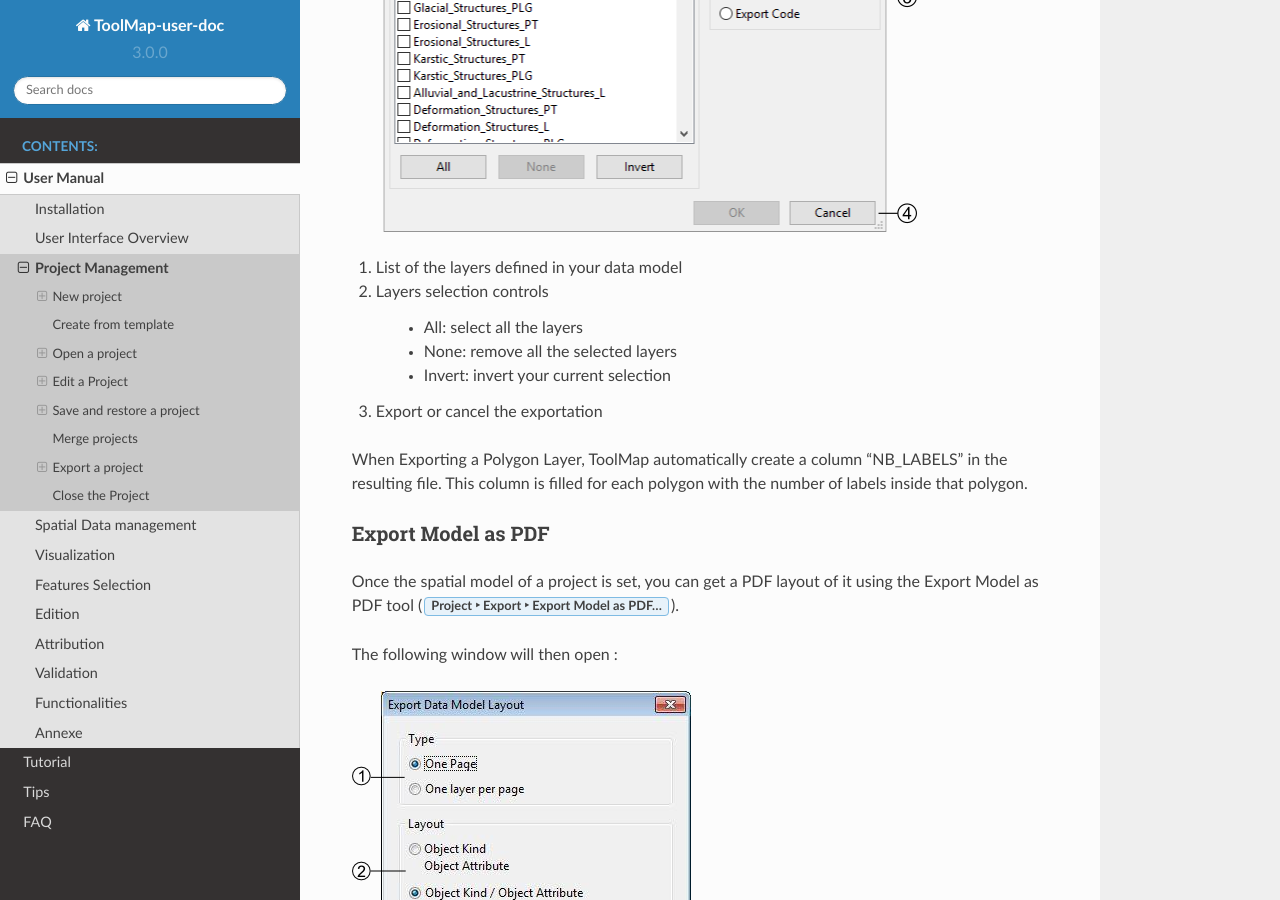
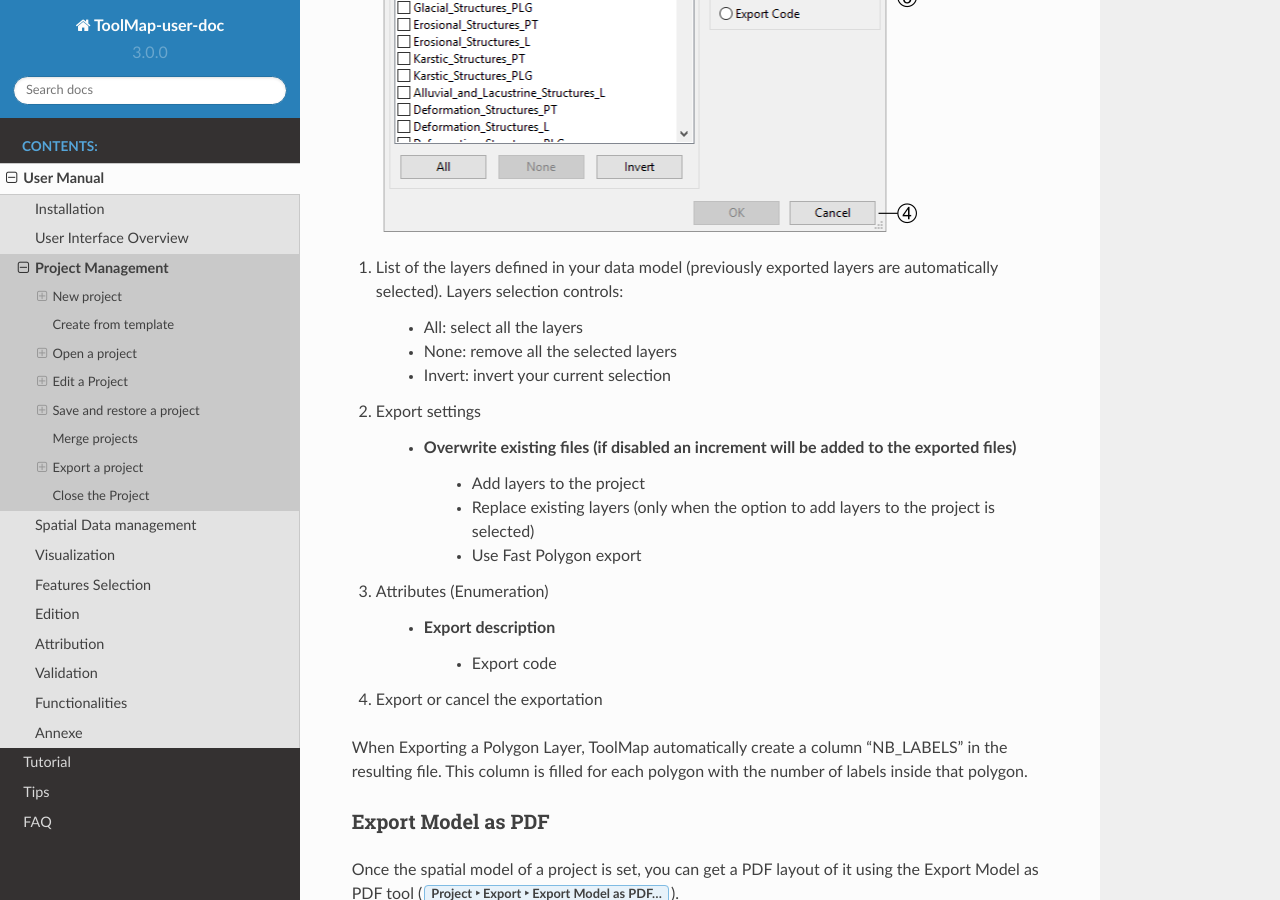
Before and after one commit to terranum-ch/ToolMap-user-doc, a Sphinx documentation site: the page built from doc/usermanual/projectmanagement.rst, in a window 1280 px wide and 900 px high, scrolled down 17848 px. Built offline with Sphinx 7.4.7 and the Read the Docs theme 2.0.0, drawn with Linux system fonts in a browser that asks for light colours.

Commit message:
Completing the export description.

```diff
--- a/doc/usermanual/projectmanagement.rst
+++ b/doc/usermanual/projectmanagement.rst
@@ -432,17 +432,27 @@ The exportation is made with the option :menuselection:`Project --> Export Layer
 
 .. image:: img/window-exportlayer.png
 
-#. List of the layers defined in your data model
-#. Layers selection controls
+#. List of the layers defined in your data model (previously exported layers are automatically selected). Layers selection controls:
 
     * All: select all the layers
     * None: remove all the selected layers
     * Invert: invert your current selection
 
+#. Export settings
+
+    * Overwrite existing files (if disabled an increment will be added to the exported files)
+	* Add layers to the project
+	* Replace existing layers (only when the option to add layers to the project is selected)
+	* Use Fast Polygon export
+
+#. Attributes (Enumeration)
+
+    * Export description
+	* Export code
+
 #. Export or cancel the exportation
 
-When Exporting a Polygon Layer, ToolMap automatically create a column "NB_LABELS"
-in the resulting file. This column is filled for each polygon with the number of labels inside that polygon.
+When Exporting a Polygon Layer, ToolMap automatically create a column "NB_LABELS" in the resulting file. This column is filled for each polygon with the number of labels inside that polygon.
 
 .. _export-model-as-pdf:
 
```
